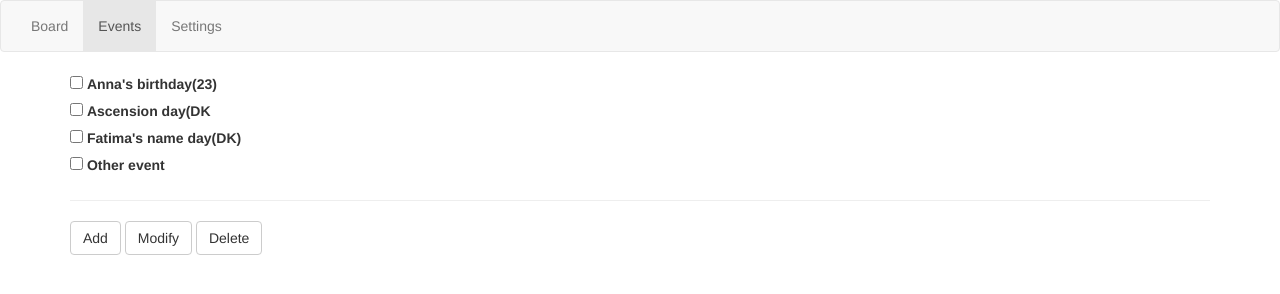
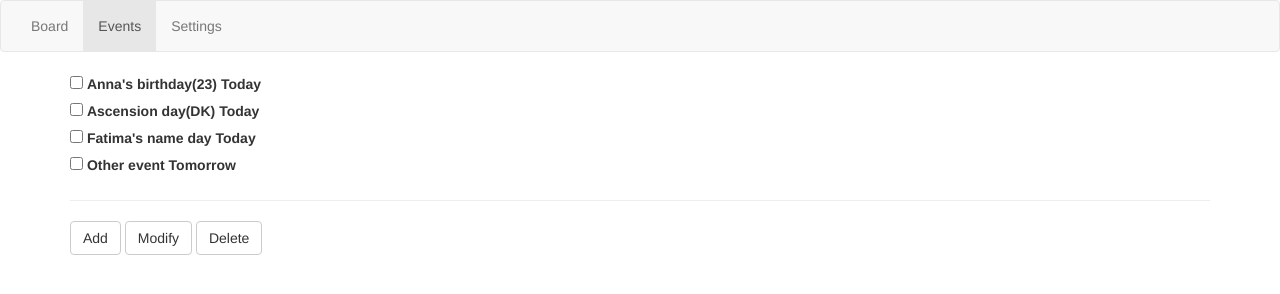
Before and after one commit to szage2/BirthdayReminder, a website: page bin/events.html in a window 1280 px wide. Drawn offline with nearby package versions, Linux system fonts and the light colour scheme.

Commit message:
Missing text

```diff
--- a/bin/events.html
+++ b/bin/events.html
@@ -41,26 +41,26 @@
       <div class="form-check">
         <input class="form-check-input" type="checkbox" value="" id="flexCheckDefault">
         <label class="form-check-label" for="flexCheckDefault">
-          Anna's birthday(23)
+          Anna's birthday(23)  Today
         </label>
       </div>
       <div class="form-check">
         <input class="form-check-input" type="checkbox" value="" id="flexCheckDefault">
         <label class="form-check-label" for="flexCheckDefault">
-          Ascension day(DK
+          Ascension day(DK)  Today
         </label>
       </div>
       <div class="form-check">
         <input class="form-check-input" type="checkbox" value="" id="flexCheckDefault">
         <label class="form-check-label" for="flexCheckDefault">
-          Fatima's name day(DK)
+          Fatima's name day  Today
         </label>
       </div>
       </div>
       <div class="form-check">
         <input class="form-check-input" type="checkbox" value="" id="flexCheckDefault">
         <label class="form-check-label" for="flexCheckDefault">
-          Other event
+          Other event  Tomorrow
         </label>
       </div>
       <!-- horizontal divider  -->
```
